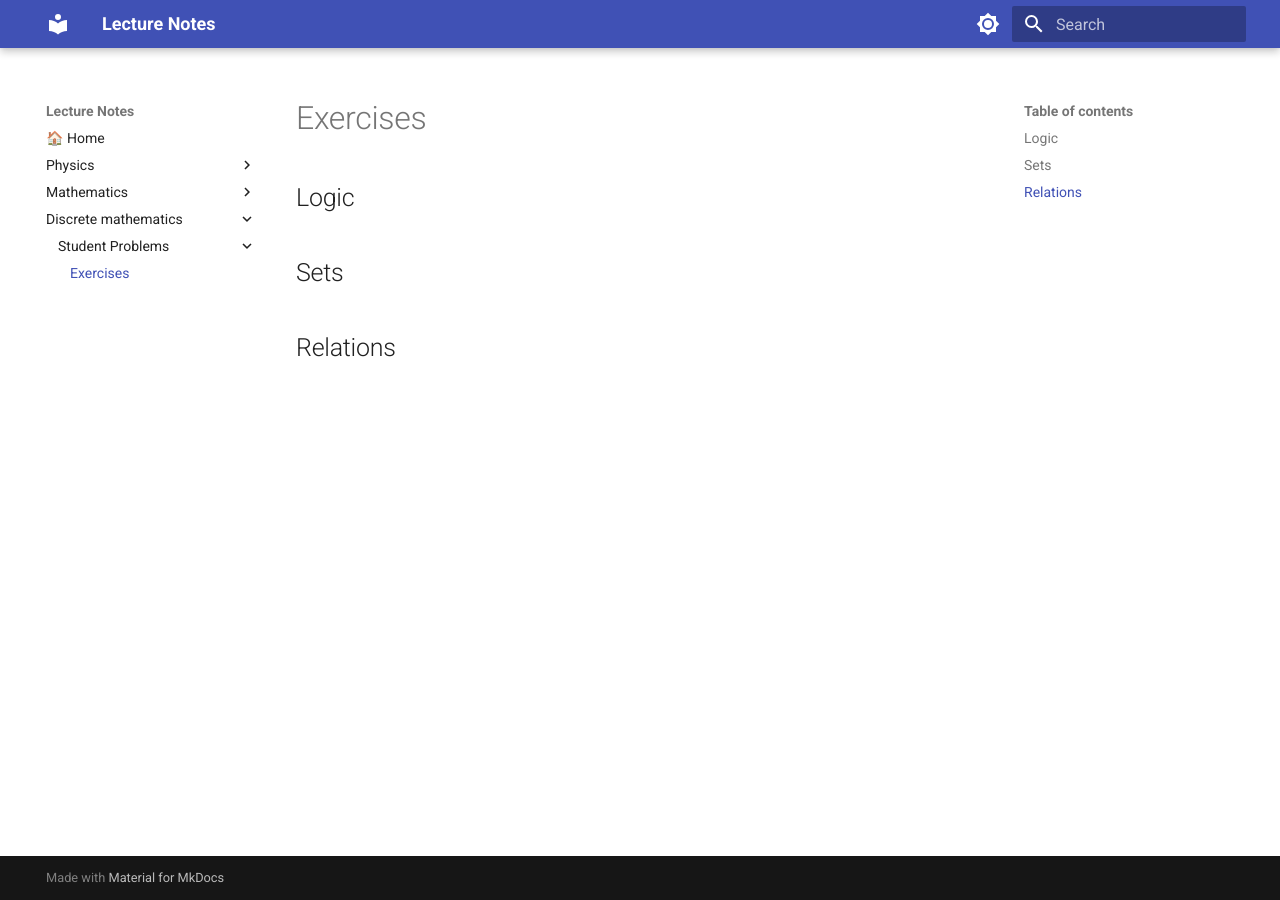
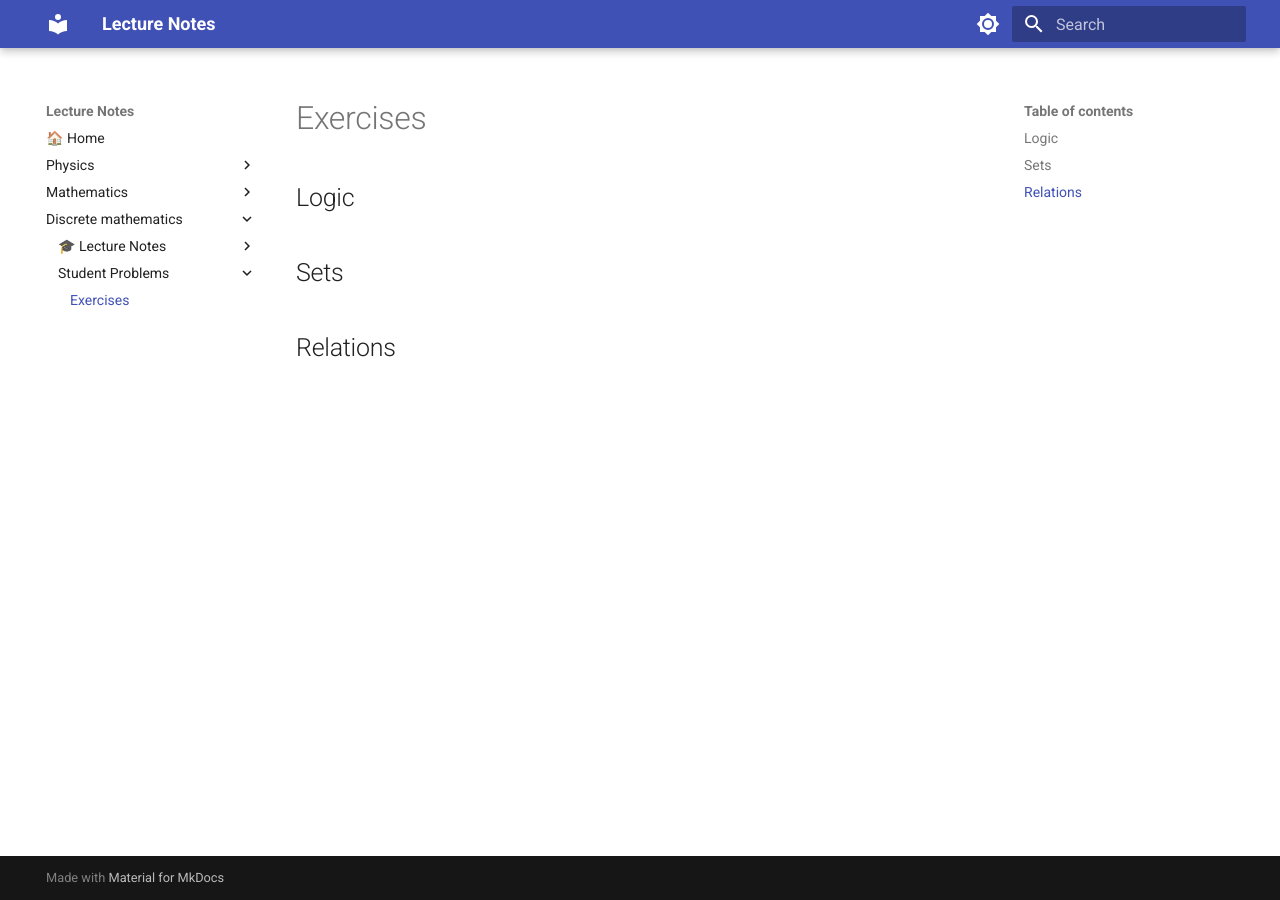
Before and after one commit to yusuf21sami/Mathematics_Physics_Lectures, an MkDocs documentation site: the page built from docs/Discrete_Mathematics/Exercises.md, in a window 1280 px wide. Built offline with MkDocs 1.6.1 and Material for MkDocs 9.7.7, drawn with Linux system fonts in a browser that asks for light colours; nearby versions of some CDN libraries.

Commit message:
feat: update Discrete Mathematics lecture notes with additional examples and enhance mkdocs navigation

```diff
--- a/mkdocs.yml
+++ b/mkdocs.yml
@@ -46,6 +46,8 @@ nav:
     - Student Problems:
       - Exercies: Mathematics/Exercises.md
   - Discrete mathematics:
+    - 🎓 Lecture Notes:
+      - Discrete Mathematics: Discrete_Mathematics/Discrete_Mathematics.html
     - Student Problems:
       - Exercises: Discrete_Mathematics/Exercises.md
 
```
Also changed, not shown: 1 other file.
